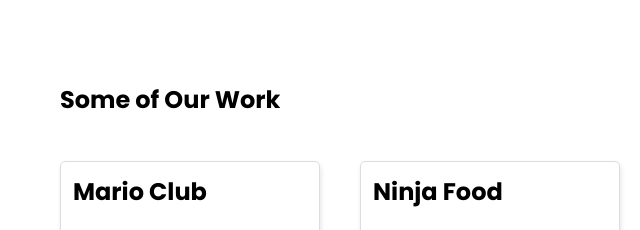
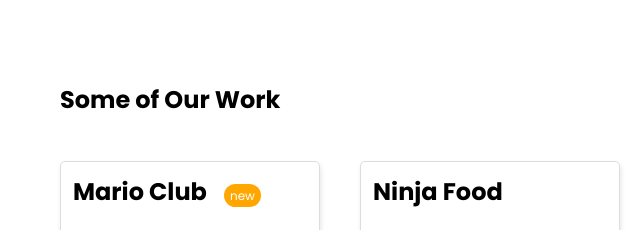
Before and after one commit to Amir-Pourhadi/Learn-Sass, a website: page homepage.html in a window 1280 px wide. Shown: the part 1008-1238 px from the top of the page, 0-640 px from the left. Drawn offline with nearby package versions, Linux system fonts and the light colour scheme; files that its build step writes are made by us from their sources.

Commit message:
Use badge component

```diff
--- a/homepage.html
+++ b/homepage.html
@@ -61,7 +61,10 @@
         <div class="row gap-2 mb-2">
           <div class="col-xs-12 col-md-6 col-lg-3">
             <div class="card p-0">
-              <h3 class="card-title m-1">Mario Club</h3>
+              <h3 class="card-title m-1">
+                Mario Club
+                <span class="badge-orange text-white ml-1">new</span>
+              </h3>
               <img src="/images/mario.png" alt="mario" />
               <p class="m-1">Lorem ipsum dolor sit amet, consectetur adipisicing elit. Totam, hic!</p>
             </div>
```
